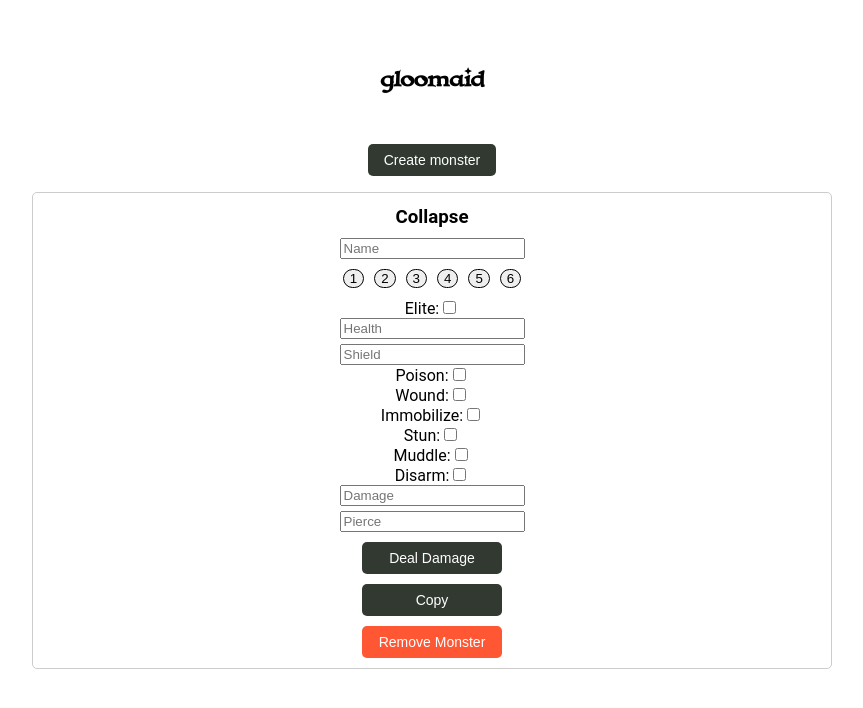
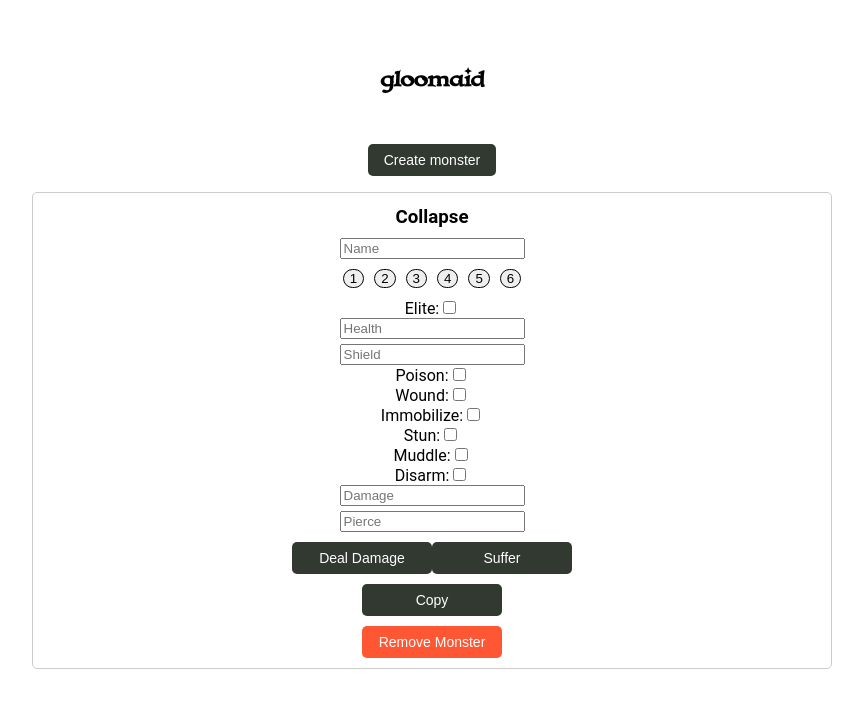
Before and after one commit to ViktorSjoblom/gloomaid, a Vue app: page / in a window 1280 px wide. Both pictures are taken after a click on the button "Create monster". Shown: the top 708 px of the page, without its empty margins (208-1071 px from the left). Built offline with nearby package versions, Linux system fonts and the light colour scheme.

Commit message:
Fixed minor things and added suffer

```diff
--- a/src/components/MonsterCard.vue
+++ b/src/components/MonsterCard.vue
@@ -57,11 +57,11 @@
         <div class="action-row" style="padding-bottom:5px;">
           <input v-model="damageAmount" type="number" min="0" placeholder="Damage" />
         </div>
-        <!-- Change 1 -->
         <div class="action-row">
           <input v-model="pierceAmount" type="number" min="0" placeholder="Pierce" />
         </div>
         <button class="button-style" @click="dealDamage">Deal Damage</button>
+        <button class="button-style" @click="suffer">Suffer</button>
         <div style="display:flex;flex-direction:column;align-items:center;">
           <button class="button-style copy" @click="copyMonster">Copy</button>
           <button class="button-style remove" @click="removeMonster">Remove Monster</button>
@@ -128,8 +128,16 @@ export default {
     }
 
     this.damageAmount = ''; // Set damageAmount to empty string to clear the input field
+    this.pierceAmount = '';
   }
 },
+    suffer() {
+      const damage = parseInt(this.damageAmount);
+      for (let i = 0; i < this.copies.length; i++) {
+        this.copies[i].hp -= damage;
+      }
+
+    },
 
     addNumberToName(num) {
       const existingNumber = this.activeMonster.name.match(/\d+/); // Extract existing number from the name
```
Also changed, not shown: CommitMessage.txt (added).
